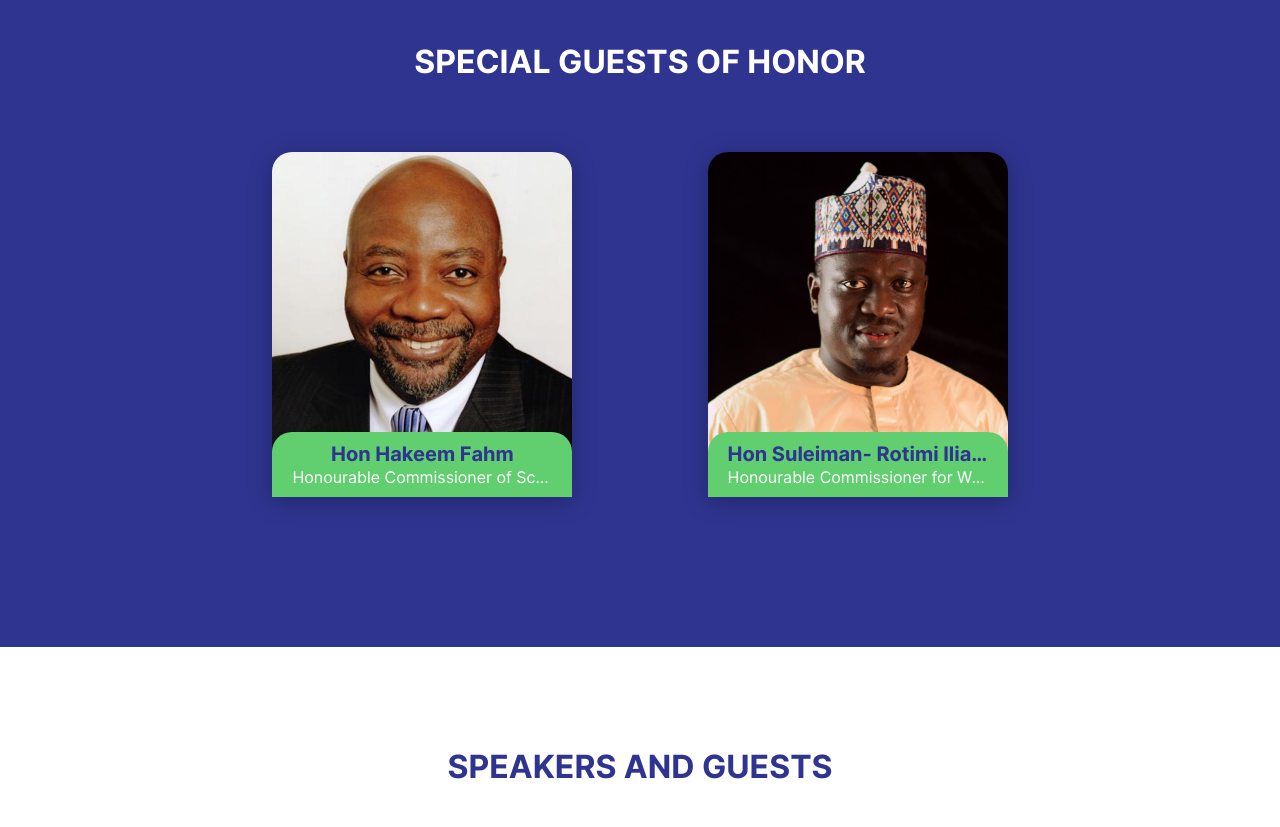
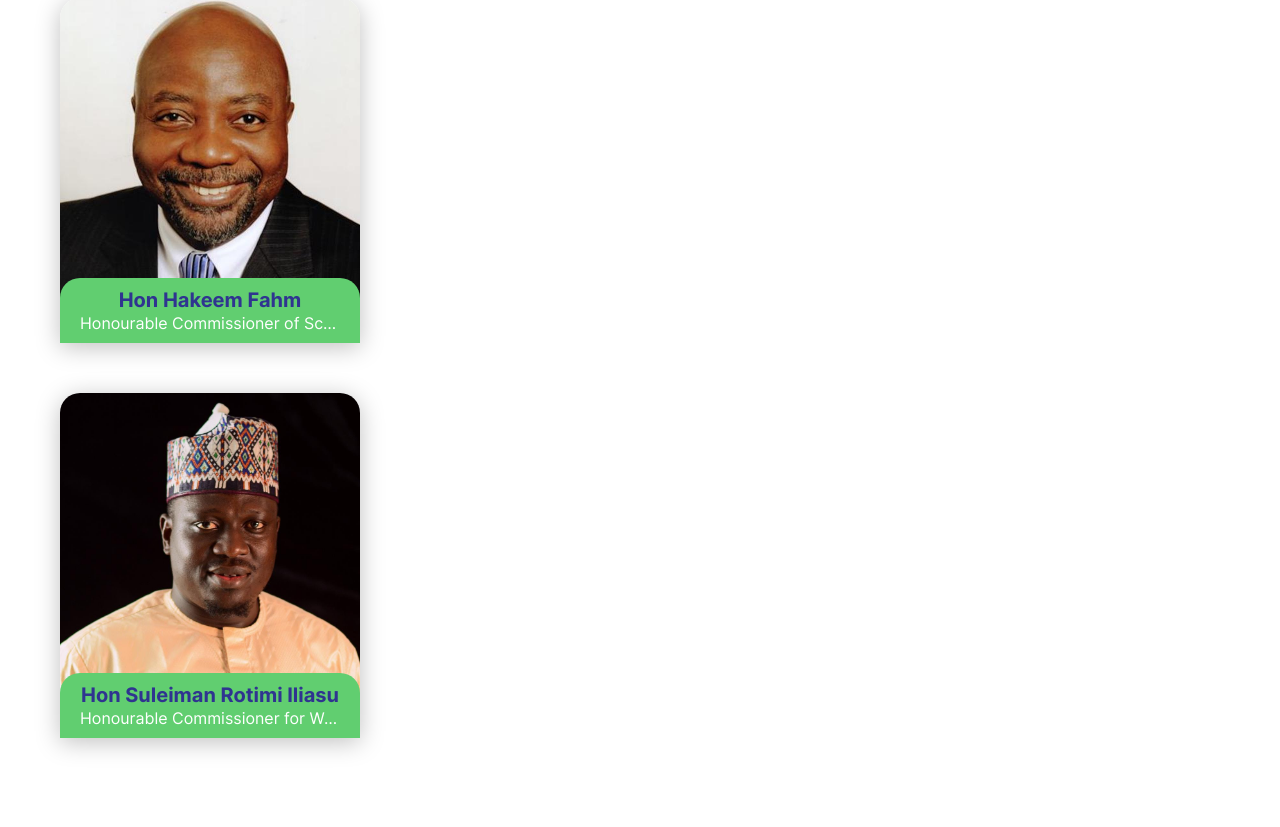
Before and after one commit to aishat-liasu/ngm-pilot, a React (Create React App) app: page / in a window 1280 px wide. Shown: the part 2153-2980 px from the top of the page. Built offline with nearby package versions, Linux system fonts and the light colour scheme.

Commit message:
feat: update special guest and speaker names

```diff
--- a/src/App.js
+++ b/src/App.js
@@ -111,7 +111,7 @@ function App() {
         "Olayinka Subair is Pfizer Nigeria's Country Manager and Cluster Lead, West Africa.",
     },
     {
-      name: 'Humuani Olanbiwonu',
+      name: 'Humuanni Mogaji-Olambiwonnu',
       jobTitle:
         'Deputy General Manager Training and Welfare Lagos State Development and Property Corporation',
     },
@@ -124,7 +124,7 @@ function App() {
       imageSrc: Fahm,
     },
     {
-      name: 'Hon Suleiman- Rotimi Iliasu',
+      name: 'Hon Suleiman Rotimi Iliasu',
       jobTitle: 'Honourable Commissioner for Works & Transports, Kwara State',
       imageSrc: Rotimi,
     },
@@ -298,10 +298,10 @@ function App() {
           </article>
         </section>
 
-        <section className="section-moderators" id="section-specialGuests">
-          <h2 id='special-guests-H2'>Special Guests of Honor</h2>
+        <section className="section-guests">
+          <h2>Special Guests of Honor</h2>
 
-          <ul className="moderator-list">
+          <ul className="guest-list">
             {specialGuestList.length > 0 &&
               specialGuestList.map((specialGuest, index) => (
                 <PersonCard
@@ -319,7 +319,7 @@ function App() {
         </section>
 
         <section className="section-speakers">
-          <h2>Speakers and Guests</h2>
+          <h2>Speakers</h2>
 
           <div className="slider">
             <button
@@ -438,7 +438,7 @@ function App() {
               target="_blank"
               rel="noopener noreferrer"
             >
-              <img src={linkedInIcon} alt="" />
+              <img src={linkedInIcon} alt="LinkedIn" />
             </a>
           </li>
           <li>
@@ -447,7 +447,7 @@ function App() {
               target="_blank"
               rel="noopener noreferrer"
             >
-              <img src={twitterIcon} alt="" />
+              <img src={twitterIcon} alt="Twitter" />
             </a>
           </li>
           <li>
@@ -456,7 +456,7 @@ function App() {
               target="_blank"
               rel="noopener noreferrer"
             >
-              <img src={instagramIcon} alt="" />
+              <img src={instagramIcon} alt="Instagram" />
             </a>
           </li>
         </ul>
```
